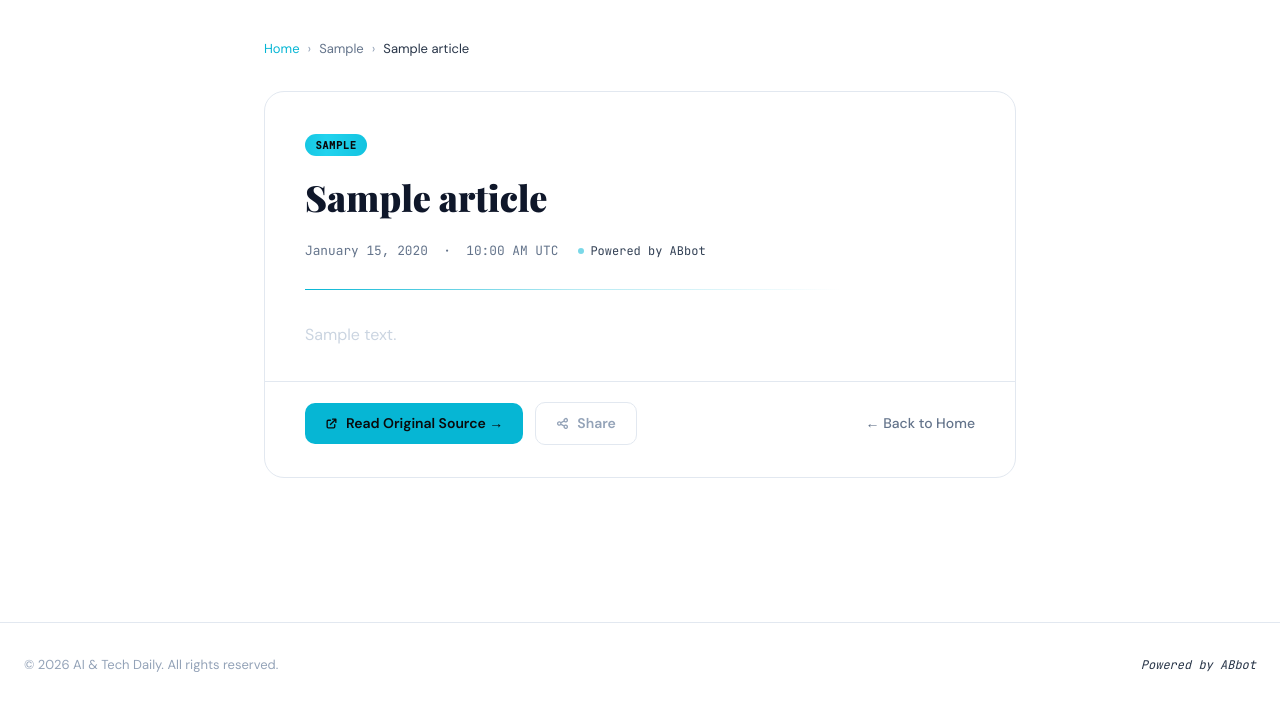
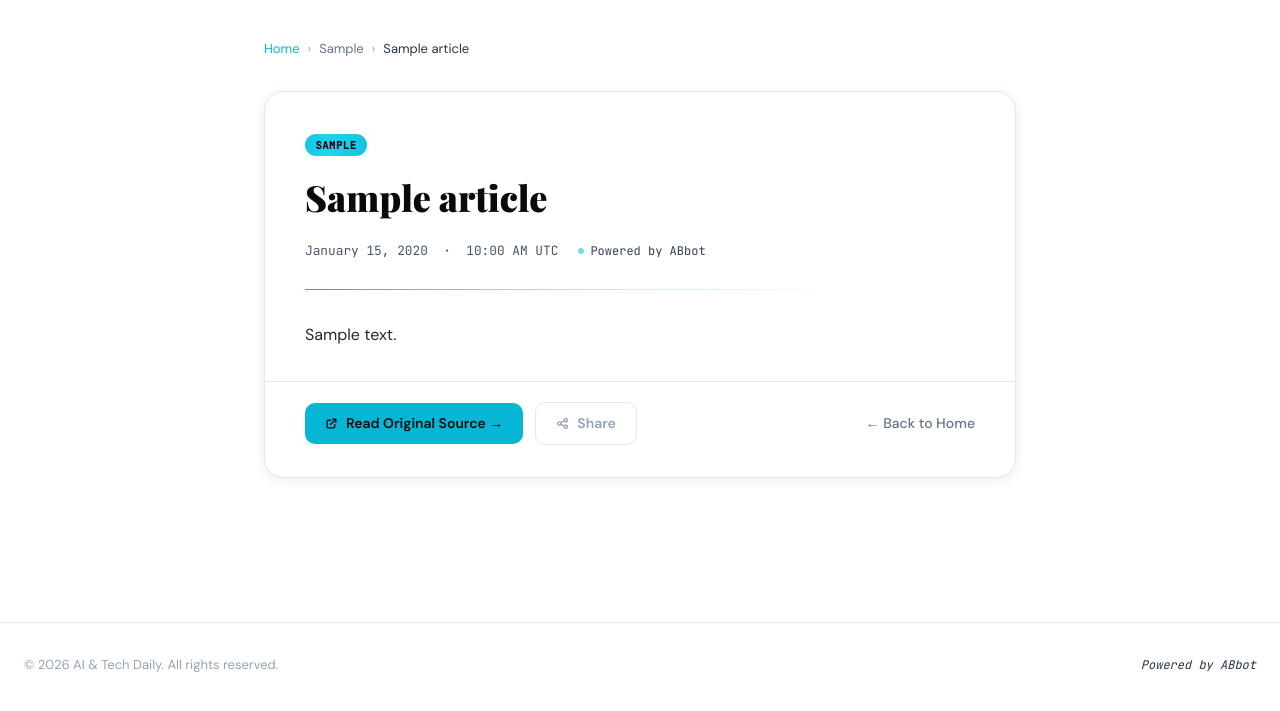
Before and after one commit to joetan79/ainews, a FastAPI app: page /article/1 in a window 1280 px wide. Shown: the part 65-776 px from the top of the page. Run offline with FastAPI, Linux system fonts and the light colour scheme; tables that the repository leaves empty hold one stand-in row (values such as "Sample post"); some libraries are stand-ins or nearby versions.

Commit message:
Auto sync 2026-04-05 00:43:50 | main.py,newsletter.py,templates/article.html,

```diff
--- a/main.py
+++ b/main.py
@@ -1,5 +1,6 @@
 import os
 import re
+import logging
 from datetime import datetime
 from typing import Optional
 
@@ -17,6 +18,8 @@ from sqlalchemy.orm import Session
 from dotenv import load_dotenv
 
 from database import get_db, init_db, NewsArticle, Subscriber
+
+logger = logging.getLogger(__name__)
 
 def tpl_globals():
     return {"now": datetime.utcnow()}
@@ -202,6 +205,7 @@ def publish_articles(
         raise HTTPException(status_code=401, detail="Invalid API key")
 
     saved = []
+    saved_dicts = []
     skipped = []
     for item in payload.articles:
         existing = db.query(NewsArticle).filter(NewsArticle.title == item.title).first()
@@ -219,8 +223,23 @@ def publish_articles(
         db.add(article)
         db.flush()
         saved.append(article.id)
+        saved_dicts.append({
+            "title": item.title,
+            "summary": item.summary or "",
+            "category": item.category or "AI & Tech",
+            "source_url": item.source_url or "",
+        })
 
     db.commit()
+
+    if saved_dicts:
+        try:
+            from newsletter import send_daily_digest
+            sent = send_daily_digest(saved_dicts)
+            logger.info(f"Auto digest after publish: {sent} emails sent")
+        except Exception as e:
+            logger.error(f"Auto digest error: {e}")
+
     return {"status": "ok", "saved": len(saved), "ids": saved, "skipped": skipped}
 
 
--- a/templates/article.html
+++ b/templates/article.html
@@ -19,7 +19,7 @@
   </nav>
 
   <!-- Main Article Card -->
-  <article style="background:var(--bg-card); border:1px solid var(--border); border-radius:1.25rem; overflow:hidden;">
+  <article class="article-container" style="background:var(--bg-card); border:1px solid var(--border); border-radius:1.25rem; overflow:hidden;">
 
     <!-- Article Header -->
     <div style="padding:2.5rem 2.5rem 0;">
@@ -30,13 +30,14 @@
       </div>
 
       <!-- Title -->
-      <h1 style="font-family:'Playfair Display',serif; font-size:clamp(1.5rem,4vw,2.25rem); font-weight:900; color:var(--text-primary); line-height:1.2; margin-bottom:1.375rem;">
+      <h1 class="article-title" style="font-family:'Playfair Display',serif; font-size:clamp(1.5rem,4vw,2.25rem); font-weight:900; color:var(--text-primary); line-height:1.2; margin-bottom:1.375rem;">
         {{ article.title }}
       </h1>
 
       <!-- Meta row: date + credit -->
       <div style="display:flex; flex-wrap:wrap; align-items:center; gap:1.25rem; margin-bottom:1.75rem;">
         <time
+          class="article-meta"
           style="font-family:'JetBrains Mono',monospace; font-size:0.8rem; color:var(--text-dim);"
           datetime="{{ article.published_date.isoformat() }}"
         >
@@ -54,7 +55,7 @@
 
     <!-- Article Body -->
     <div style="padding:0 2.5rem 2rem;">
-      <div style="font-family:'DM Sans',sans-serif; font-size:1rem; color:#CBD5E1; line-height:1.85; white-space:pre-wrap;">{{ article.summary }}</div>
+      <div class="article-body" style="font-family:'DM Sans',sans-serif; font-size:1rem; color:#CBD5E1; line-height:1.85; white-space:pre-wrap;">{{ article.summary }}</div>
     </div>
 
     <!-- Action Row -->
@@ -129,6 +130,32 @@
 <style>
   #pulse-dot { animation: dotPulse 2s ease-in-out infinite; }
   @keyframes dotPulse { 0%,100%{opacity:1} 50%{opacity:0.3} }
+
+  /* Light mode article text overrides */
+  body:not([data-theme='dark']) .article-title {
+    color: #0A0A0A !important;
+  }
+  body:not([data-theme='dark']) .article-body {
+    color: #1E293B !important;
+  }
+  body:not([data-theme='dark']) .article-meta {
+    color: #475569 !important;
+  }
+  body:not([data-theme='dark']) .article-container {
+    background: #FFFFFF;
+    box-shadow: 0 2px 12px rgba(0,0,0,0.08);
+  }
+
+  /* Dark mode article text */
+  [data-theme='dark'] .article-title {
+    color: #F8FAFC !important;
+  }
+  [data-theme='dark'] .article-body {
+    color: #CBD5E1 !important;
+  }
+  [data-theme='dark'] .article-meta {
+    color: #94A3B8 !important;
+  }
 </style>
 <script>
   document.getElementById('share-btn').addEventListener('click', function() {
```
Also changed, not shown: newsletter.py (+15 -5 lines).
